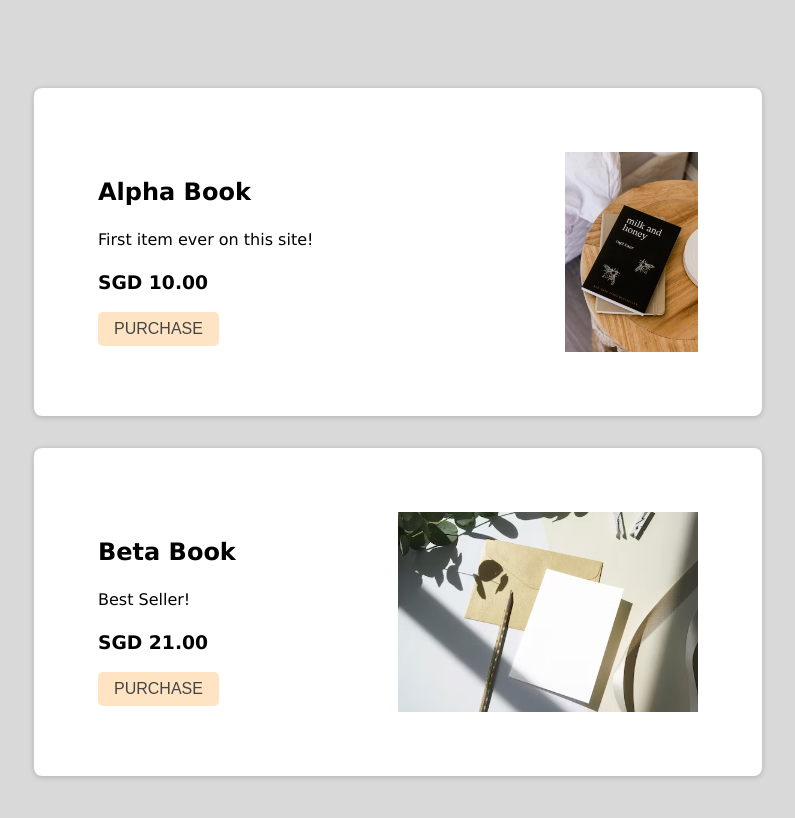
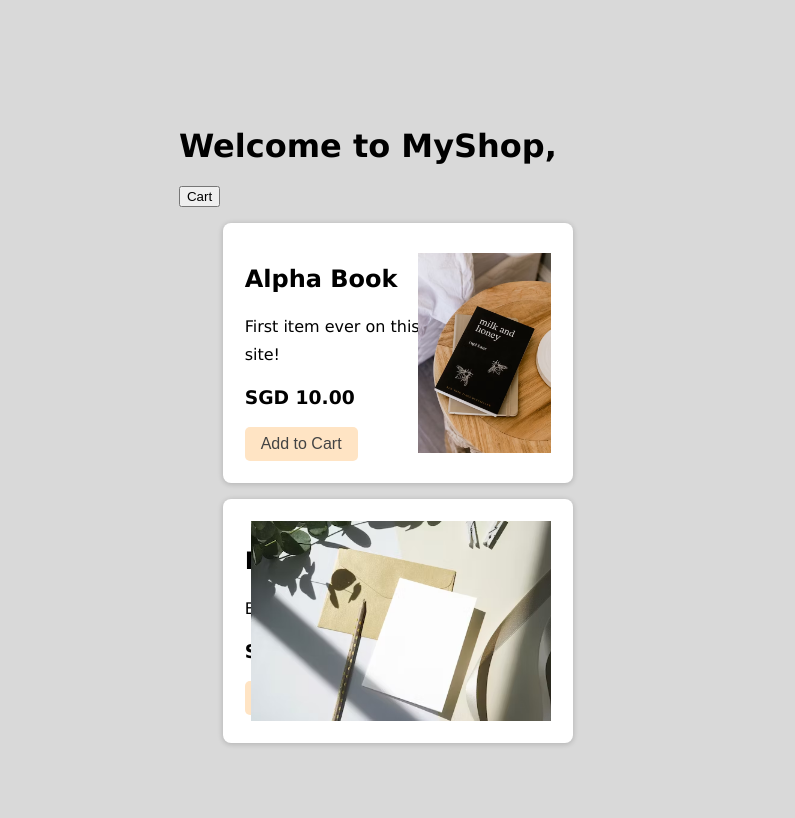
Before and after one commit to ngyida/MyShop, a React (Create React App) app in the folder client/: page /home in a window 1280 px wide. Shown: the top 818 px of the page, without its empty margins (242-1037 px from the left). Built offline with nearby package versions, Linux system fonts and the light colour scheme.

Commit message:
add chart to products page

```diff
--- a/client/src/App.js
+++ b/client/src/App.js
@@ -7,12 +7,13 @@ import Products from "./pages/products"
 import Login from "./pages/login";
 
 function App() {
-  const [product, setProduct] = useState(null)
+  const [cart, setCart] = useState([])
   const [userEmail, setUserEmail] = useState(null)
 
-  const setProductWrapper = (product) => {
-    setProduct(product)
+  const addToCart = (product) => {
+    setCart(prevList => [...prevList, product]);
   }
+
   const setUserEmailWrapper = (email) => {
     setUserEmail(email)
   }
@@ -22,8 +23,8 @@ function App() {
       <BrowserRouter>
         <Routes>
           <Route path='/' element={<Login setUserEmail={setUserEmailWrapper}/>}/>
-          <Route path ="/home" element={<Products setProduct={setProductWrapper} />}/>
-          <Route path="/checkout" element={<CheckOut product={product}/>} />
+          <Route path ="/home" element={<Products userEmail={userEmail}  addToCart={addToCart}/>}/>
+          <Route path="/checkout" element={<CheckOut cart={cart}/>} />
           <Route path="/paymentSuccess" element={<PaymentSuccessPage />} />
         </Routes>
       </BrowserRouter>
--- a/client/src/pages/products.js
+++ b/client/src/pages/products.js
@@ -3,28 +3,36 @@ import { useNavigate } from "react-router-dom";
 import { products } from "../data/products"
 import './products.css'
 
-const Products = ({ setProduct }) => {
+const Products = ({ userEmail, addToCart }) => {
     const navigate = useNavigate()
 
-    const buyProduct = async (product) => {
-        setProduct(product)
+    const buyProduct = async () => {
         navigate('/checkout')
     }
 
+    const addProduct = (product) => {
+        addToCart(product)
+        alert(`${product.name} added to cart`);
+    };
+
     return (
-        products.map(prod => (
+        <div>
+            <h1>Welcome to MyShop, {userEmail}</h1>
+            <button onClick={() => buyProduct()}>Cart</button>
+            {products.map(prod => (
                 <div className="product" key={prod.id}>
                 <section>
                     <h2>{prod.name}</h2>
                     <p>{prod.desc}</p>
                     <h3>{prod.currency + " " + prod.price}</h3>
-                <button type="button" onClick={() => buyProduct(prod)}>
-                    PURCHASE
+                    <button type="button" onClick={() => addProduct(prod)}>
+                        Add to Cart
                     </button>
                 </section>
                 <img src={prod.img} alt={prod.name} />
                 </div>
-        ))
+            ))}
+        </div>
     )
 }
 
```
Lines whose indentation alone changed are shown as unchanged.
